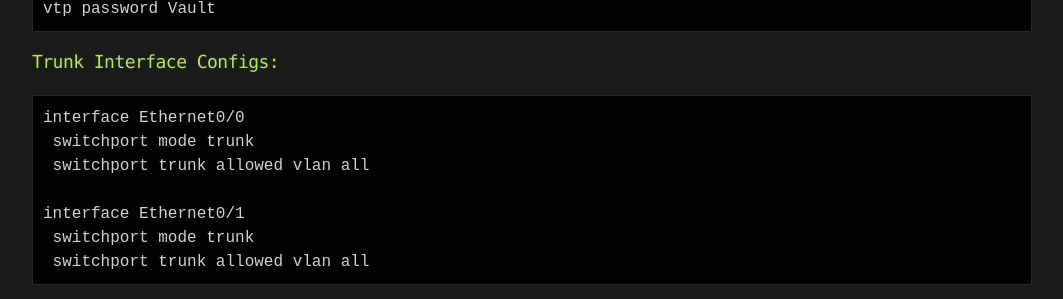
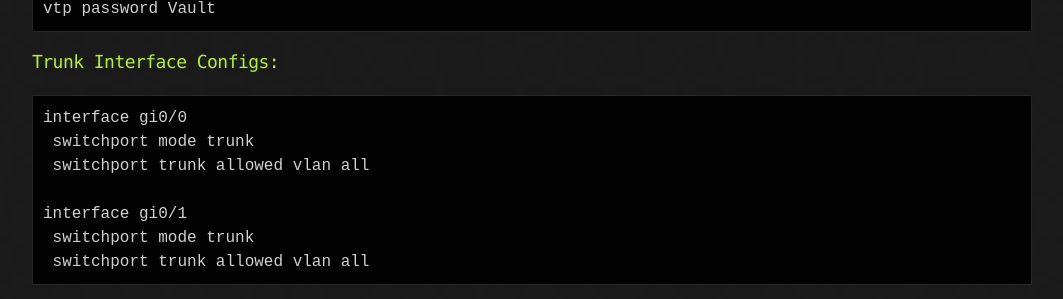
Before and after one commit to CyberCasquatch/cybercasquatch.github.io, a Jekyll site: the page built from _posts/TidBits/2025-05-23-vlansgns3.md, in a window 1280 px wide and 900 px high, scrolled down 5145 px. Shown: the part 151-450 px from the top of the window, without its empty margins (108-1171 px from the left). Built offline with Jekyll 4.4.1, drawn with Linux system fonts in a browser that asks for light colours.

Commit message:
Update 2025-05-23-vlansgns3.md

````diff
--- a/_posts/TidBits/2025-05-23-vlansgns3.md
+++ b/_posts/TidBits/2025-05-23-vlansgns3.md
@@ -104,11 +104,11 @@ vtp password Vault
 ### Trunk Interface Configs:
 
 ```
-interface Ethernet0/0
+interface gi0/0
  switchport mode trunk
  switchport trunk allowed vlan all
 
-interface Ethernet0/1
+interface gi0/1
  switchport mode trunk
  switchport trunk allowed vlan all
 ```
````
